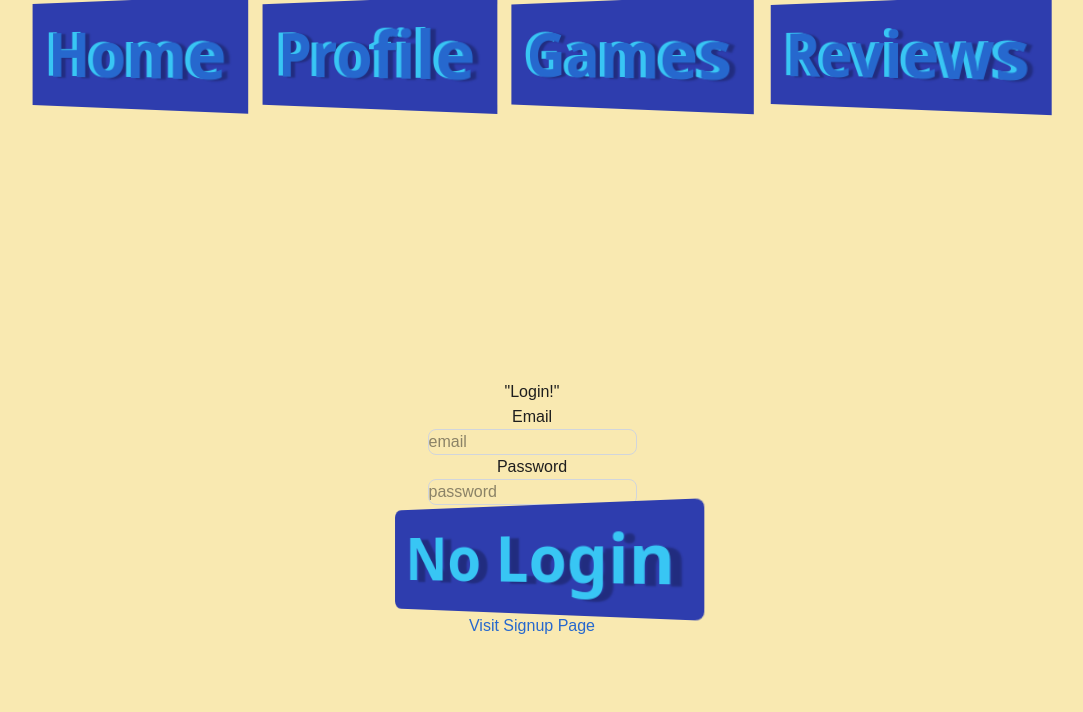
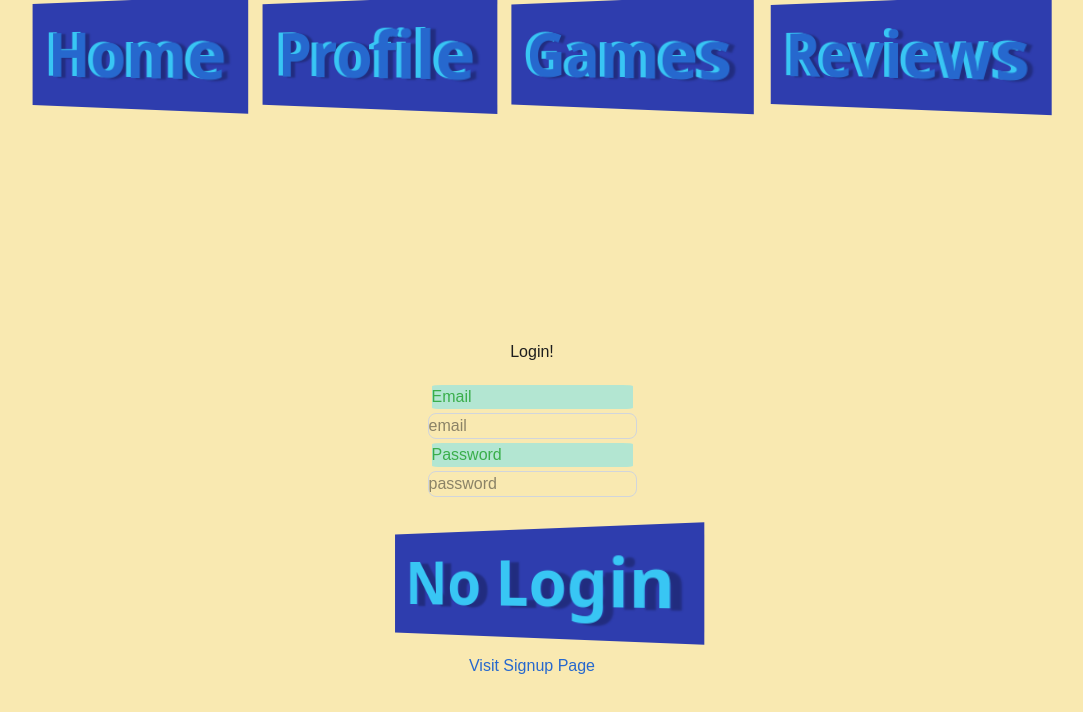
Before and after one commit to dcpomichter/Springboard-Capstone, a Next.js app: page /login in a window 1280 px wide. Shown: the top 712 px of the page, without its empty margins (108-1191 px from the left). Built offline with nearby package versions, Linux system fonts and the light colour scheme; a web font is replaced by a local one.

Commit message:
dev updates

```diff
--- a/src/app/games/creategame/page.tsx
+++ b/src/app/games/creategame/page.tsx
@@ -15,6 +15,13 @@ export default function CreateGamePage() {
         publisher: "",
         owners: []
     })
+    const [gamesList, setGamesList] = React.useState(null)
+
+    const getGames = async () => {
+        const response = await axios.get('/api/games')
+        setGamesList(response.data.games)
+        toast.success("Games Retrieved")
+    }
 
 
     const [buttonDisabled, setbuttonDisabled] = React.useState(false)
@@ -42,19 +49,23 @@ export default function CreateGamePage() {
         }
     }, [game])
 
+    useEffect(() => {
+        getGames()
+    }, [])
+
     return (
         <div className="flex flex-col items-center justify-center min-h-screen py-2" >
             {loading ? <Loading message="Processing..." /> : <h1>Create a New Game</h1>}
             <br />
+
             <label htmlFor='title'>Title</label>
-            <input
-                className='p-2 border border-gray-300 rounded-lg mb-4 focus:outline-none focus:border-gray-600'
-                id='title'
-                type='text'
-                value={game.title}
-                onChange={(evt) => setGame({ ...game, title: evt.target.value })}
-                placeholder='Title*'
-            />
+            <select className='p-2 border border-gray-300 rounded-lg mb-4 focus:outline-none focus:border-gray-600' id="dropdown" value={game.title} onChange={(evt) => setGame({ ...game, title: evt.target.value })} required>
+                <option value="">--Select Game--</option>
+                {/* {gamesList.map((game) => (
+                    <option key={game._id.toString()} value={game._id}>
+                    </option>
+                ))} */}
+            </select>
             <label htmlFor='category'>Category</label>
             <input
                 className='p-2 border border-gray-300 rounded-lg mb-4 focus:outline-none focus:border-gray-600'
--- a/src/app/globals.css
+++ b/src/app/globals.css
@@ -54,6 +54,12 @@ body {
   position: relative;
   border: 2px solid var(--dark-gray);
   color: var(--dice-numbers);
+}
+
+.game:focus,
+.game:hover {
+  transform: translateZ(34px);
+  transition: transform 300ms cubic-bezier(0.390, 0.575, 0.565, 1.000), opacity 300ms ease;
 }
 
 .title-row {
--- /dev/null
+++ b/src/app/login/Login.css
@@ -0,0 +1,10 @@
+.login {
+    margin: 1rem;
+}
+
+label {
+    color: #3AAE4B;
+    background: rgba(111, 227, 243, 0.5);
+    border-radius: 5%;
+    margin: 0.25rem;
+}
--- a/src/app/login/page.tsx
+++ b/src/app/login/page.tsx
@@ -6,6 +6,7 @@ import { useRouter } from 'next/navigation';
 import axios from 'axios';
 import { toast } from 'react-hot-toast'
 import Loading from '../components/Loading';
+import './Login.css'
 
 export default function LoginPage() {
     const router = useRouter()
@@ -42,8 +43,9 @@ export default function LoginPage() {
     return (
         <div className="flex flex-col items-center justify-center min-h-screen py-2" >
             {loading ?
-                <Loading message="Logging In..." /> : <h1>"Login!"</h1>}
+                <Loading message="Logging In..." /> : <h1>Login!</h1>}
             <hr />
+            <form className='flex flex-col login'>
                 <label htmlFor='email'>Email</label>
                 <input
                     className='p-2 border border-gray-300 rounded-lg mb-4 focus:outline-none focus:border-gray-600'
@@ -62,7 +64,8 @@ export default function LoginPage() {
                     onChange={(evt) => setUser({ ...user, password: evt.target.value })}
                     placeholder='password'
                 />
-            <button className='p-2 border border-gray-300 rounded-lg mb-4 focus:outline-none focus:border-gray-600' onClick={onLogin}>{buttonDisabled ? "No Login" : "Login"}</button>
+            </form>
+            <button className='login' onClick={onLogin}>{buttonDisabled ? "No Login" : "Login"}</button>
             <Link href='/signup'>Visit Signup Page</Link>
         </div>
     )
--- a/src/proxy.ts
+++ b/src/proxy.ts
@@ -45,6 +45,7 @@ export const config = {
         '/profile',
         '/signup',
         '/verifyemail',
-        '/games/creategame'
+        '/games/creategame',
+        '/reviews/newreview'
     ],
 }
```
Lines whose indentation alone changed are shown as unchanged.
